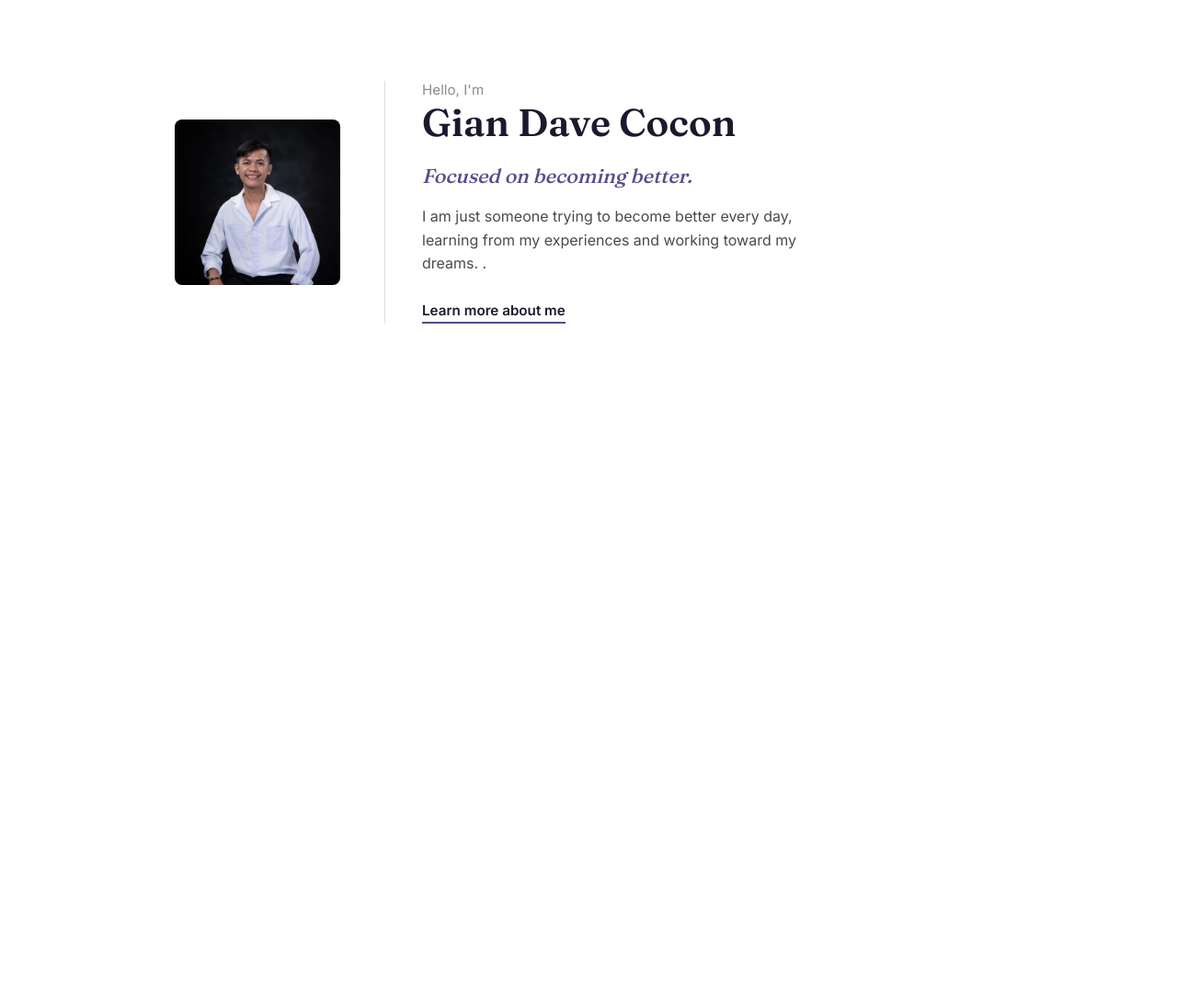
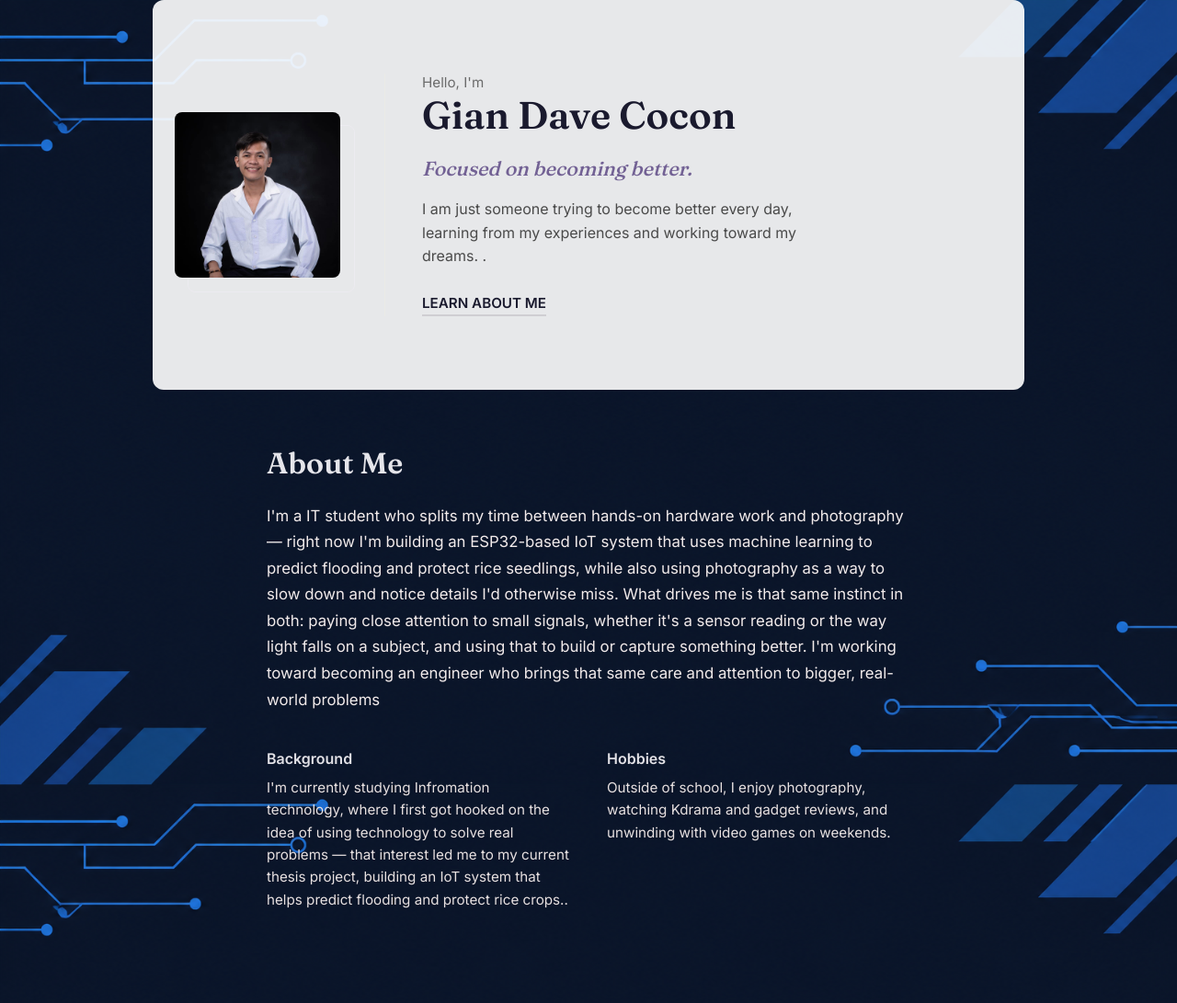
Before and after one commit to giandavecocon-ctrl/My-portfolio, a plain HTML site: page index.html in a window 1280 px wide. Shown: the whole page at 92% size. Before the commit the page ends 800 px from the top, so only its background shows below. Drawn offline with Linux system fonts and the light colour scheme.

Commit message:
Add About Me Section

```diff
--- a/index.html
+++ b/index.html
@@ -18,9 +18,32 @@
       <p class="profile-tagline">Focused on becoming better.</p>
       <p class="profile-intro">I am just someone trying to become better every day, learning from my experiences and working toward my dreams.
 .</p>
-      <a href="#about" class="learn-more-btn">Learn more about me</a>
+      <a href="#about" class="learn-more-btn">LEARN ABOUT ME</a>
     </div>
   </section>
 
 </body>
+<section id="about" class="about-section">
+  <h2 class="about-heading">About Me</h2>
+
+  <p class="about-bio">
+   I'm a IT  student who splits my time between hands-on hardware work and photography — right now I'm building an ESP32-based IoT system that uses machine learning to predict flooding and protect rice seedlings, while also using photography as a way to slow down and notice details I'd otherwise miss. What drives me is that same instinct in both: paying close attention to small signals, whether it's a sensor reading or the way light falls on a subject, and using that to build or capture something better. I'm working toward becoming an engineer who brings that same care and attention to bigger, real-world problems
+  </p>
+
+  <div class="about-columns">
+    <div class="about-block">
+      <h3 class="about-subheading">Background</h3>
+      <p class="about-text">
+        I'm currently studying Infromation technology, where I first got hooked on the idea of using technology to solve real problems — that interest led me to my current thesis project, building an IoT system that helps predict flooding and protect rice crops..
+      </p>
+    </div>
+
+    <div class="about-block">
+      <h3 class="about-subheading">Hobbies</h3>
+      <p class="about-text">
+        Outside of school, I enjoy photography, watching Kdrama and gadget reviews, and unwinding with video games on weekends.
+      </p>
+    </div>
+  </div>
+</section>
 </html>
--- a/style.css
+++ b/style.css
@@ -1,4 +1,14 @@
 @import url('https://fonts.googleapis.com/css2?family=Fraunces:opsz,wght@9..144,500;9..144,600&family=Inter:wght@400;500;600&display=swap');
+
+body {
+  margin: 0;
+  min-height: 100vh;
+  background-image: url('images/background.jpg');
+  background-size: cover;
+  background-position: center;
+  background-repeat: no-repeat;
+  background-attachment: fixed;
+}
 
 .profile-section {
   display: flex;
@@ -7,9 +17,10 @@
   max-width: 900px;
   margin: 0 auto;
   padding: 80px 24px;
+  background-color: rgba(255, 255, 255, 0.9);
+  border-radius: 12px;
 }
 
-.profile-media {
 .profile-media {
   flex-shrink: 0;
   position: relative;
@@ -35,21 +46,20 @@
   left: 14px;
   width: 180px;
   height: 180px;
-  border: 1.5px solid #5B4B8A;
+  border: 1.5px solid #ecebf0;
   border-radius: 8px;
   z-index: 1;
 }
-}
 
 .profile-content {
-  border-left: 1px solid #E0DED8;
+  border-left: 1px solid #ebeae6;
   padding-left: 40px;
 }
 
 .profile-eyebrow {
   font-family: 'Inter', sans-serif;
   font-size: 0.95rem;
-  color: #8B8B8B;
+  color: #6B6B6B;
   margin: 0 0 4px;
 }
 
@@ -67,7 +77,7 @@
   font-style: italic;
   font-weight: 500;
   font-size: 1.35rem;
-  color: #5B4B8A;
+  color: #726194;
   line-height: 1.4;
   margin: 0 0 16px;
   max-width: 420px;
@@ -90,13 +100,60 @@
   font-size: 0.95rem;
   color: #1A1A2E;
   text-decoration: none;
-  border-bottom: 2px solid #5B4B8A;
+  border-bottom: 2px solid #cfced2;
   padding-bottom: 3px;
   transition: color 0.2s ease, border-color 0.2s ease;
 }
 
 .learn-more-btn:hover {
   color: #5B4B8A;
+}
+
+.about-section {
+  max-width: 700px;
+  margin: 0 auto;
+  padding: 60px 24px 100px;
+}
+
+.about-heading {
+  font-family: 'Fraunces', Georgia, serif;
+  font-weight: 600;
+  font-size: 2rem;
+  color: #e5e5ea;
+  margin: 0 0 24px;
+}
+
+.about-bio {
+  font-family: 'Inter', sans-serif;
+  font-size: 1.05rem;
+  line-height: 1.7;
+  color: #f2ebeb;
+  margin: 0 0 40px;
+}
+
+.about-columns {
+  display: flex;
+  gap: 40px;
+}
+
+.about-block {
+  flex: 1;
+}
+
+.about-subheading {
+  font-family: 'Inter', sans-serif;
+  font-weight: 600;
+  font-size: 1rem;
+  color: #e2e1e6;
+  margin: 0 0 10px;
+}
+
+.about-text {
+  font-family: 'Inter', sans-serif;
+  font-size: 0.95rem;
+  line-height: 1.6;
+  color: #e8e1e1;
+  margin: 0;
 }
 
 @media (max-width: 600px) {
@@ -112,4 +169,8 @@
     padding-top: 24px;
     margin-top: 16px;
   }
+  .about-columns {
+    flex-direction: column;
+    gap: 24px;
+  }
 }
```
Also changed, not shown: images/background.jpg (added).
